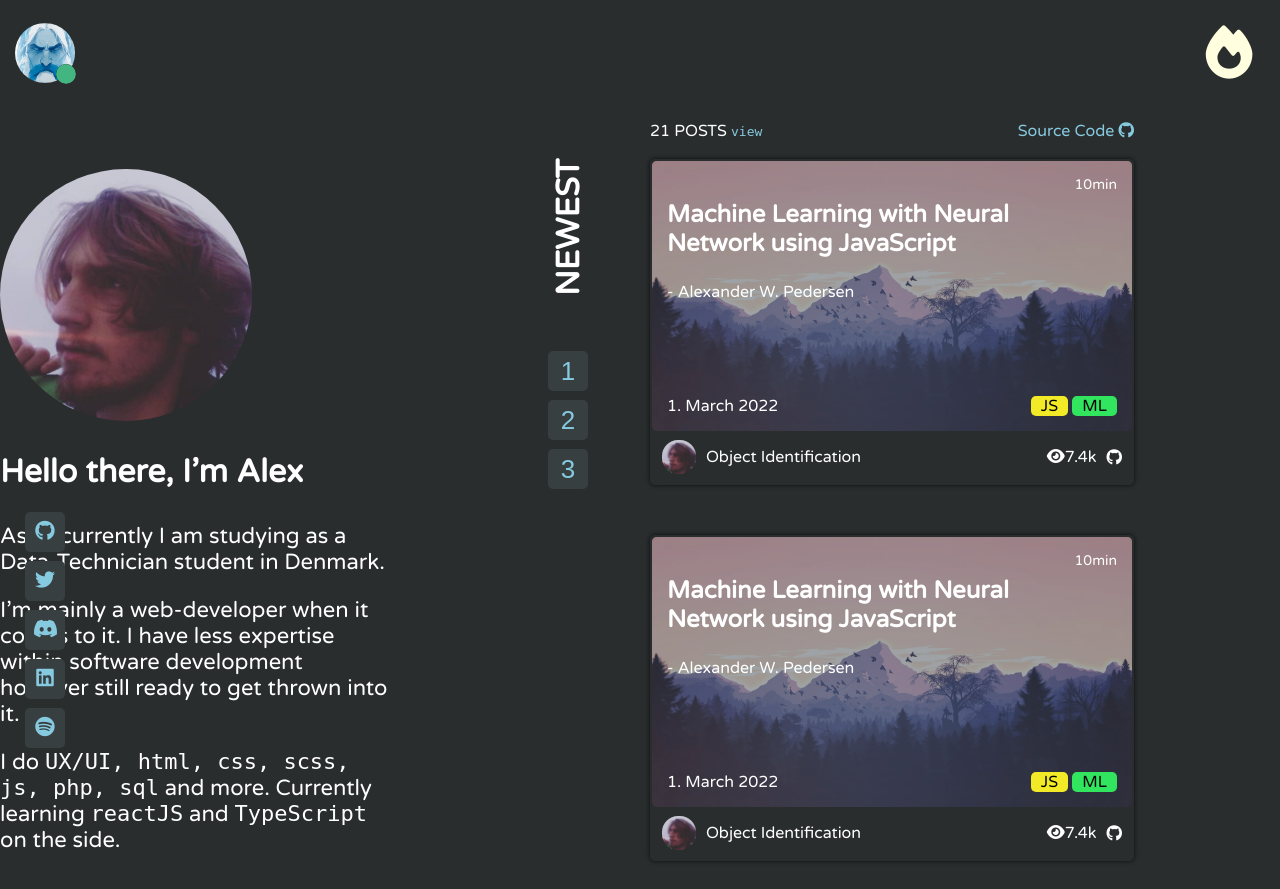
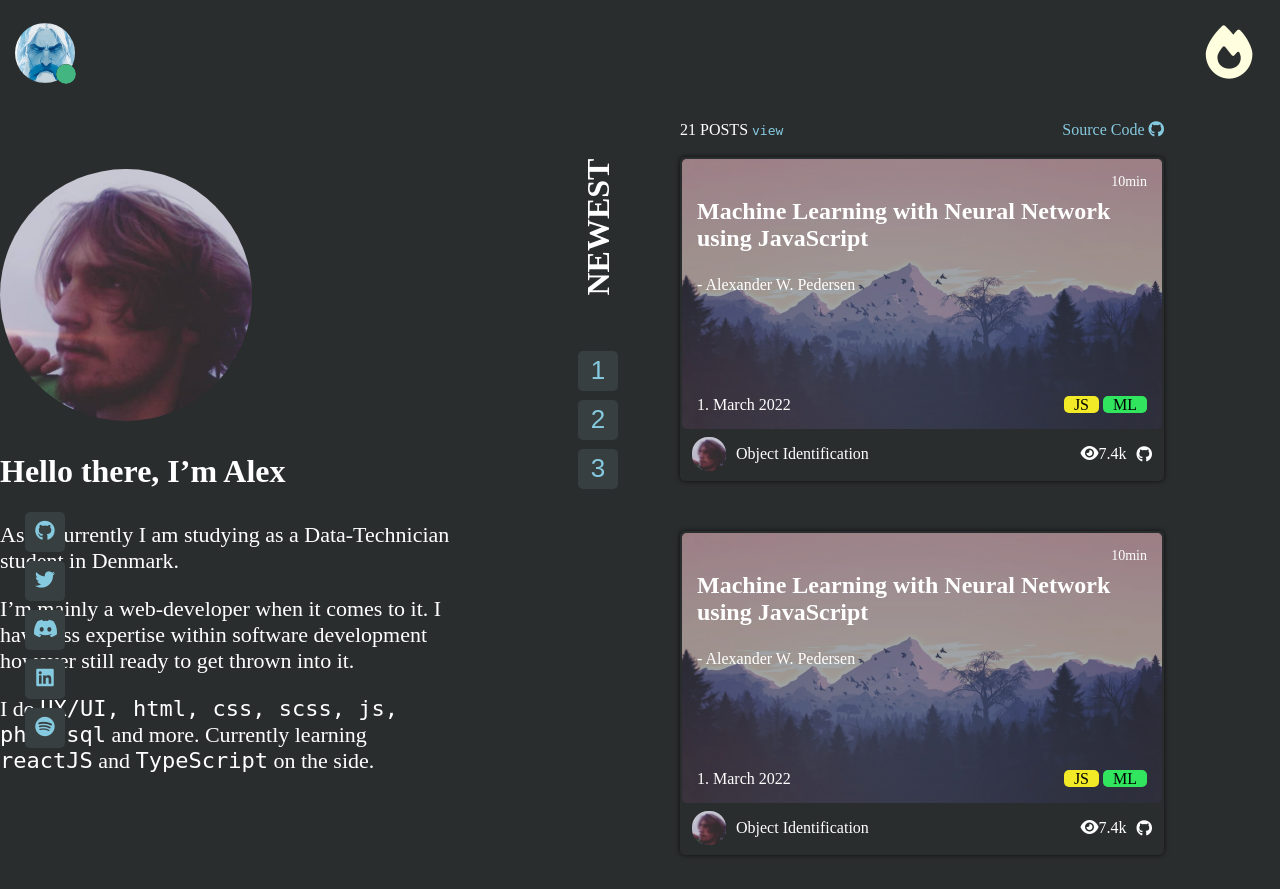
Before and after one commit to beebsis/blog, a PHP site: page / in a window 1280 px wide. After the commit the page ends 856 px from the top, so only its background shows below. Run offline with PHP 8.4, Linux system fonts and the light colour scheme; some libraries are stand-ins or nearby versions; some web fonts are replaced.

Commit message:
font-update

```diff
--- a/css/homepage.css
+++ b/css/homepage.css
@@ -14,7 +14,7 @@ body {
     overflow: hidden;
     background-color: var(--background);
     transition: all ease-in-out 0.2s;
-    font-family: 'Varela Round', sans-serif;
+    font-family: 'jetbrains mono';
 }
 
 /*Top*/
@@ -23,6 +23,11 @@ body {
     flex-flow: row;
     height: 75px;
     padding: 15px;
+}
+
+a {
+    text-decoration: none;
+    color: var(--link-btns);
 }
 
 /*Discord Icon*/
@@ -206,13 +211,13 @@ main {
 
 /* Bio */
 .bio-container {
-    max-width: 675px;
+    max-width: 450px;
     max-height: 775px;
 }
 
 .bio-wrapper {
     color: var(--font-color);
-    max-width: 390px;
+    max-width: 450px;
     margin-top: 64px;
 }
 
@@ -279,7 +284,6 @@ main {
     margin-top: 4em;
     transform: rotate(-90deg);
     font-size: 2em;
-    font-weight: bold;
 }
 
 .blog-transforms {
--- a/css/utility/fonts.css
+++ b/css/utility/fonts.css
@@ -4,6 +4,12 @@
 /*  Exclemation mark  */
 @import url('https://fonts.googleapis.com/css2?family=Bebas+Neue&display=swap');
 @import url('https://fonts.googleapis.com/css2?family=Roboto+Mono:wght@200;400&display=swap');
+
+/* custom fonts */
+@font-face {
+    font-family: "jetbrains mono";
+    src: url("JetBrainsMono-Bold.woff2") format("woff"),
+    }
 
 /* extra small */
 .font-xsl {
--- a/index.html
+++ b/index.html
@@ -74,7 +74,12 @@
                             <p><span id="post-count">21</span> POSTS <code class="link">view</code></p>
                         </div>
                         <div class="source-code">
-                           <p class="link">Source Code <i class="fa-brands fa-github"></i></p>
+                            <p class="link">
+                                <a href="https://github.com/LawTRIBAL-Official/blog" target="blank_">
+                                Source Code
+                                    <i class="fa-brands fa-github"> </i>
+                                </a>
+                            </p>
                         </div>
                     </div>
                     <div class="posts">
```
Also changed, not shown: lib/fonts/JetBrainsMono-Bold.woff2 (added), lib/fonts/JetBrainsMono-BoldItalic.woff2 (added), lib/fonts/JetBrainsMono-ExtraBold.woff2 (added), lib/fonts/JetBrainsMono-ExtraBoldItalic.woff2 (added), lib/fonts/JetBrainsMono-ExtraLight.woff2 (added), lib/fonts/JetBrainsMono-ExtraLightItalic.woff2 (added), lib/fonts/JetBrainsMono-Italic.woff2 (added), lib/fonts/JetBrainsMono-Light.woff2 (added), lib/fonts/JetBrainsMono-LightItalic.woff2 (added), lib/fonts/JetBrainsMono-Medium.woff2 (added), lib/fonts/JetBrainsMono-MediumItalic.woff2 (added), lib/fonts/JetBrainsMono-Regular.woff2 (added), lib/fonts/JetBrainsMono-SemiBold.woff2 (added), lib/fonts/JetBrainsMono-SemiBoldItalic.woff2 (added), 2 more files, 1 other file.
